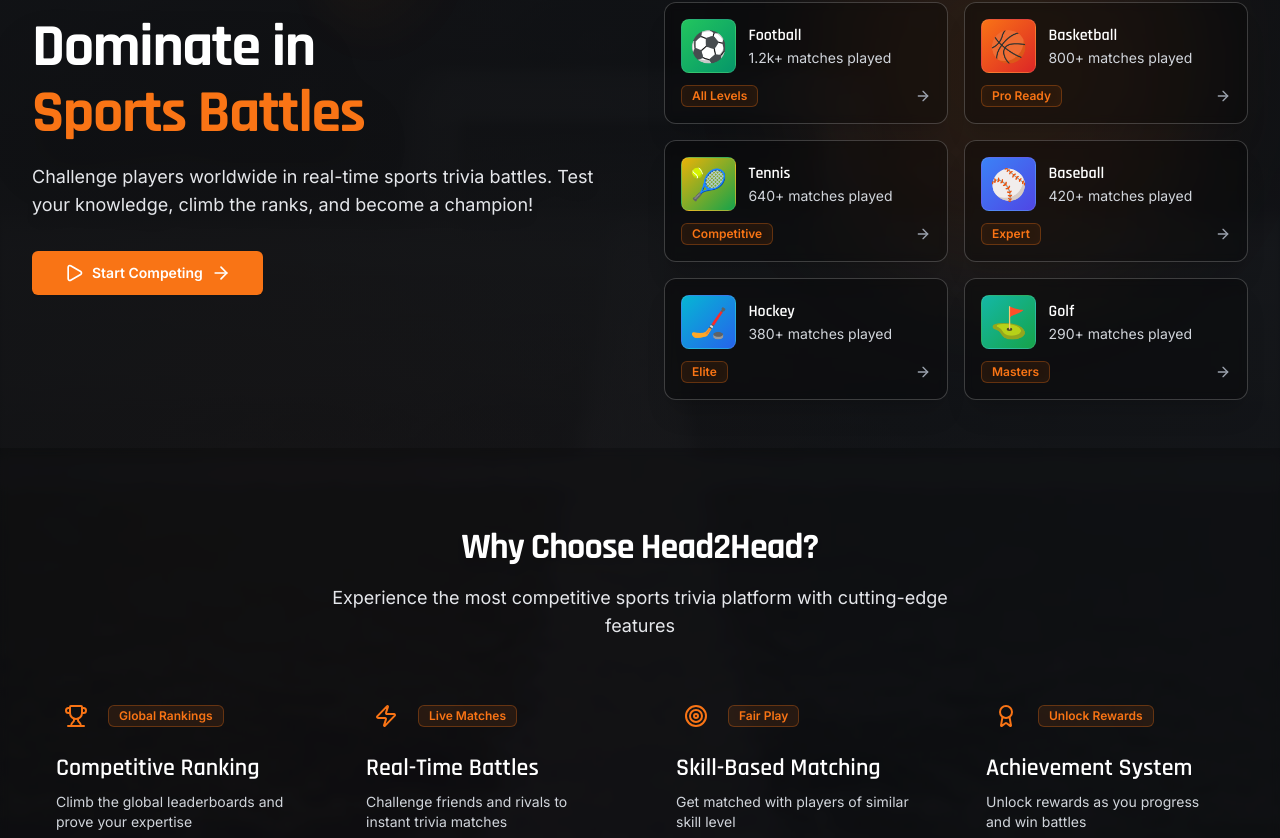
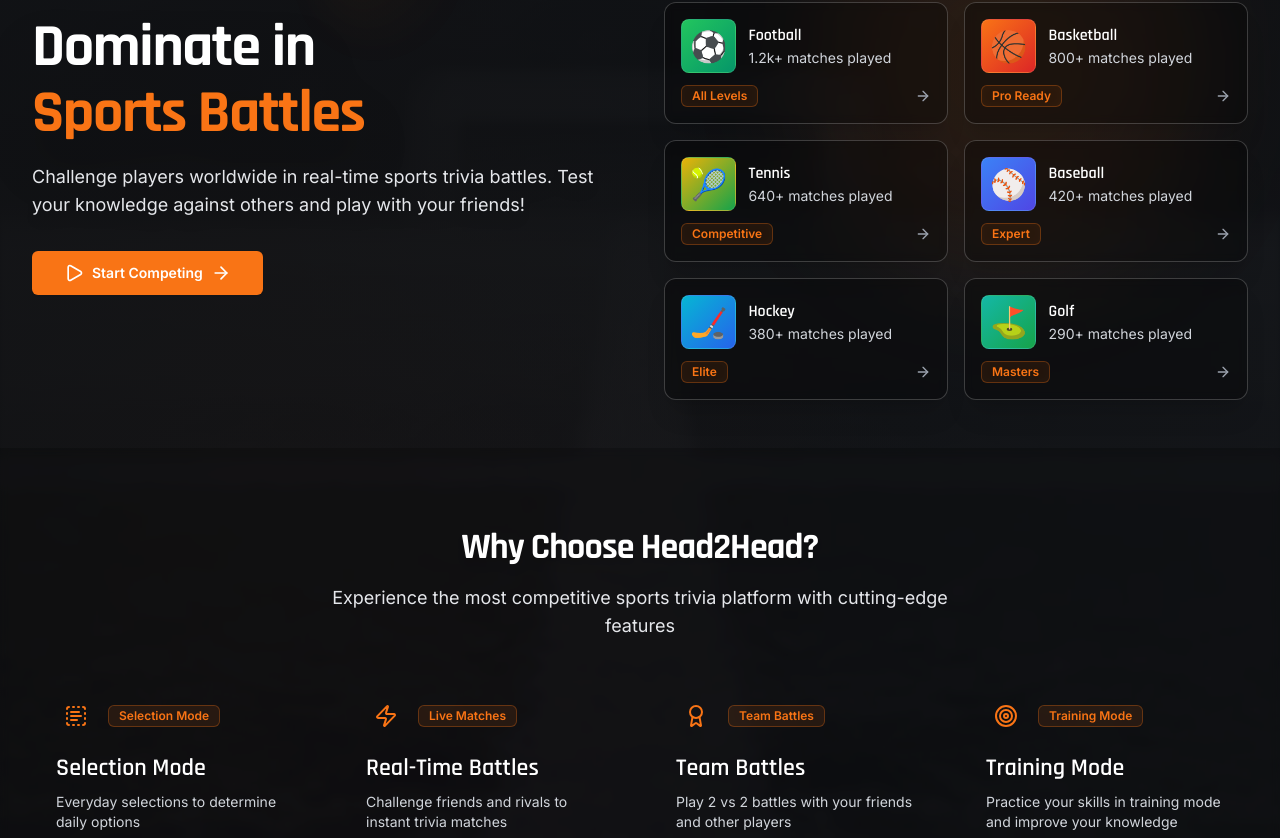
Before and after one commit to kodzimk/head2head, a React (Vite) app: page / in a window 1280 px wide. Shown: the part 202-1040 px from the top of the page. Built offline with nearby package versions, Linux system fonts and the light colour scheme.

Commit message:
pls work

```diff
--- a/src/modules/dashboard/dashboard.tsx
+++ b/src/modules/dashboard/dashboard.tsx
@@ -12,6 +12,7 @@ import {
   ArrowRight,
   Award,
   Play,
+  Lightbulb
 } from 'lucide-react';
 import Header from './header';
 import { Button } from '../../shared/ui/button';
@@ -92,42 +93,42 @@ const getMobileDashboardOnboardingSteps = () => [
     target: "[data-onboarding='user-avatar']",
     translationKey: "profile",
     position: "bottom" as const,
-    offset: { x: 0, y: 10 }
+    offset: { x: 0, y: 15 }
   },
   {
     id: "stats-grid",
     target: "[data-onboarding='stats-grid']",
     translationKey: "stats",
-    position: "bottom" as const,
-    offset: { x: 0, y: 10 }
+    position: "top" as const,
+    offset: { x: 0, y: -80 }  // Position above the stats grid with more space
   },
   {
     id: "overview-profile",
     target: "[data-onboarding='overview-profile']",
     translationKey: "welcome",
     position: "center" as const,
-    offset: { x: 0, y: 0 }
+    offset: { x: 0, y: -60 }
   },
   {
     id: "battle-history-content",
     target: "[data-onboarding='battle-history-content']",
     translationKey: "battles",
-    position: "bottom" as const,
-    offset: { x: 0, y: 10 }
+    position: "top" as const,
+    offset: { x: 0, y: -60 }
   },
   {
     id: "battle-stats-content",
     target: "[data-onboarding='battle-stats-content']",
     translationKey: "stats",
-    position: "bottom" as const,
-    offset: { x: 0, y: 10 }
+    position: "top" as const,
+    offset: { x: 0, y: -60 }
   },
   {
     id: "friends-list-content",
     target: "[data-onboarding='friends-list-content']",
     translationKey: "friends",
-    position: "bottom" as const,
-    offset: { x: 0, y: 10 }
+    position: "top" as const,
+    offset: { x: 0, y: -60 }
   }
 ];
 
@@ -332,6 +333,11 @@ export function Dashboard() {
     };
   }, [user]);
 
+  const handleTestOnboarding = () => {
+    // Reset any previous onboarding state
+    localStorage.removeItem('head2head-dashboard-onboarding');
+    setShowOnboarding(true);
+  };
 
   if (error || !user) {
     return (
@@ -382,6 +388,16 @@ export function Dashboard() {
                 <h1 className="text-gaming-lg text-foreground font-rajdhani">
                   {t('dashboard.welcome')}, {user?.nickname || user?.username || 'Player'}
                 </h1>
+                {/* Test Onboarding Button */}
+                <Button
+                  variant="ghost"
+                  size="sm"
+                  className="text-xs text-muted-foreground hover:text-foreground"
+                  onClick={handleTestOnboarding}
+                >
+                  <Lightbulb className="w-3 h-3 mr-1" />
+                  {isMobile ? '📱 Test Mobile Onboarding' : '🖥️ Test Desktop Onboarding'}
+                </Button>
               </div>
               <p className="text-responsive-sm text-muted-foreground font-rajdhani max-w-2xl">
                 {t('dashboard.readyForChallenge')}
--- a/src/modules/entry-page/hero.tsx
+++ b/src/modules/entry-page/hero.tsx
@@ -1,5 +1,5 @@
 import { Link, useNavigate } from 'react-router-dom'
-import { Trophy, Zap, Target, Play, ArrowRight, Award } from 'lucide-react'
+import { Trophy, Zap, Target, Play, ArrowRight, Award, TextSelect } from 'lucide-react'
 import { Button } from '../../shared/ui/button'
 import { Badge } from '../../shared/ui/badge'
 import { useTranslation } from 'react-i18next'
@@ -51,10 +51,10 @@ const getSports = (t: any) => [
 
 const getFeatures = (t: any) => [
   {
-    icon: Trophy,
-    title: t('hero.competitiveRanking'),
-    description: t('hero.competitiveRankingDesc'),
-    highlight: t('hero.globalRankings')
+    icon: TextSelect,
+    title: t('hero.selectionMode'),
+    description: t('hero.selectionModeDesc'),
+    highlight: t('hero.selectionMode')
   },
   {
     icon: Zap,
@@ -63,17 +63,17 @@ const getFeatures = (t: any) => [
     highlight: t('hero.liveMatches')
   },
   {
-    icon: Target,
-    title: t('hero.skillBasedMatching'),
-    description: t('hero.skillBasedMatchingDesc'),
-    highlight: t('hero.fairPlay')
+    icon: Award,
+    title: t('hero.teamBattles'),
+    description: t('hero.teamBattlesDesc'),
+    highlight: t('hero.teamBattles')
   },
   {
-    icon: Award,
-    title: t('hero.achievementSystem'),
-    description: t('hero.achievementSystemDesc'),
-    highlight: t('hero.unlockRewards')
-  },
+    icon: Target,
+    title: t('hero.trainingMode'),
+    description: t('hero.trainingModeDesc'),
+    highlight: t('hero.trainingMode')
+  }
 ];
 
 export default function Hero() {
--- a/src/shared/i18n/locales/en.json
+++ b/src/shared/i18n/locales/en.json
@@ -71,7 +71,7 @@
     "startCompeting": "Start Competing",
     "dominateTitle": "Dominate in",
     "sportsBattles": "Sports Battles",
-    "challengePlayersWorldwide": "Challenge players worldwide in real-time sports trivia battles. Test your knowledge, climb the ranks, and become a champion!",
+    "challengePlayersWorldwide": "Challenge players worldwide in real-time sports trivia battles. Test your knowledge against others and play with your friends!",
     "chooseSport": "Choose Your Sport",
     "masterTrivia": "Master trivia in your favorite sports",
     "played": "matches played",
@@ -83,8 +83,8 @@
     "expert": "Expert",
     "elite": "Elite",
     "masters": "Masters",
-    "competitiveRanking": "Competitive Ranking",
-    "competitiveRankingDesc": "Climb the global leaderboards and prove your expertise",
+    "selectionMode": "Selection Mode",
+    "selectionModeDesc": "Everyday selections to determine daily options",
     "globalRankings": "Global Rankings",
     "realTimeBattles": "Real-Time Battles",
     "realTimeBattlesDesc": "Challenge friends and rivals to instant trivia matches",
@@ -100,7 +100,11 @@
     "joinCommunity": "Join the Elite Sport Community",
     "startJourney": "Start your journey to becoming a sports trivia champion. Battle the best, climb the rankings, and prove your expertise.",
     "createAccount": "Create Account",
-    "viewLeaderboard": "View Leaderboard"
+    "viewLeaderboard": "View Leaderboard",
+    "trainingMode": "Training Mode",
+    "trainingModeDesc": "Practice your skills in training mode and improve your knowledge",
+    "teamBattles": "Team Battles",
+    "teamBattlesDesc": "Play 2 vs 2 battles with your friends and other players"
   },
   "features": {
     "realTimeBattles": "Real-Time Battles",
@@ -307,6 +311,11 @@
       "settings": "Settings",
       "logout": "Logout",
       "restartTutorial": "Restart Tutorial"
+    },
+    "quick_actions": {
+      "start_battle": "Start Battle",
+      "start_training": "Start Training",
+      "add_friends": "Add Friends"
     }
   },
   "battles": {
--- a/src/shared/ui/mobile-onboarding.tsx
+++ b/src/shared/ui/mobile-onboarding.tsx
@@ -224,6 +224,19 @@ export default function MobileOnboarding({
 
     let top = 0;
     let left = 0;
+
+    // Special handling for overview content
+    if (step.target.includes('overview-content')) {
+      // Place tooltip at the bottom of the viewport with padding
+      top = viewportHeight - tooltipHeight - 20;
+      left = Math.max(16, Math.min(viewportWidth - tooltipWidth - 16, viewportWidth / 2 - tooltipWidth / 2));
+      return {
+        top: `${top}px`,
+        left: `${left}px`,
+        width: `${tooltipWidth}px`,
+        maxHeight: `${Math.min(tooltipHeight, viewportHeight - 32)}px`
+      };
+    }
 
     switch (position) {
       case 'top':
```
Also changed, not shown: src/shared/i18n/locales/ru.json.
